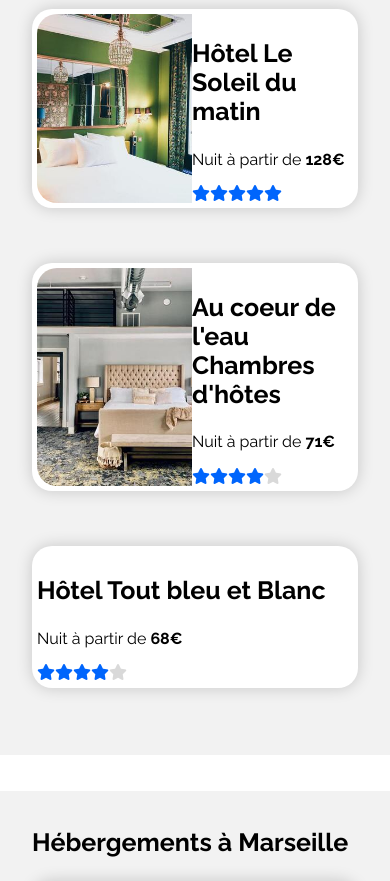
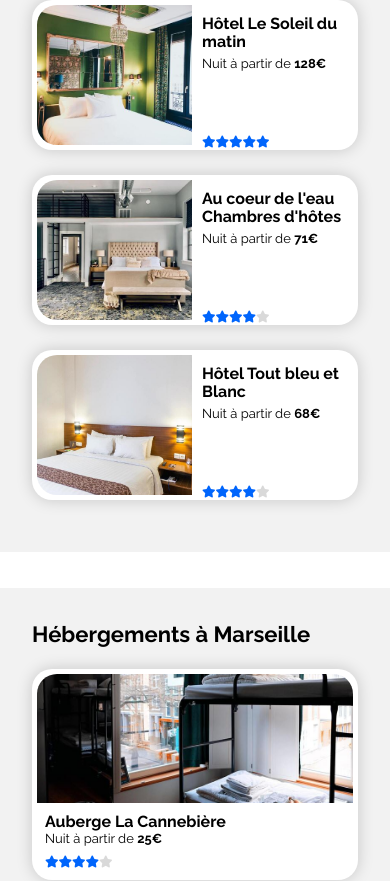
Before and after one commit to TheWizardJr/OpenClassrooms_Projet.2, a plain HTML site: page index.html in a window 390 px wide. Shown: the part 831-1712 px from the top of the page. Drawn offline with Linux system fonts and the light colour scheme.

Commit message:
end results

```diff
--- a/css/smartphone.css
+++ b/css/smartphone.css
@@ -35,6 +35,11 @@
 
   /*MEDIA QUERIES SEARCH 768px*/
 
+    #search{
+      display: flex;
+      justify-content: center;
+    }
+
 
     #search button i {
       display: flex;
@@ -66,7 +71,6 @@
 
   .cards_populaire{
     flex-direction: column;
-    margin-bottom: 30px;
   }
 
   .cards_hebergement{
@@ -74,6 +78,7 @@
 
   }
 
-  .cards_hebergement img{
-    height: 150px;
+  .cards_hebergement div{
+    width: 100%;
+  }
 }
--- a/css/style.css
+++ b/css/style.css
@@ -32,7 +32,6 @@ nav a {
 #logo {
   width: 100px;
   margin-right: auto;
-  padding-lft: 16px;
   padding-top: 44px;
 }
 
@@ -46,7 +45,7 @@ nav div a:hover {
 /* SEARCH */
 
 .search_filtres{
-  padding: 0px 60px;
+  padding: 0px 50px;
 }
 
 section h1 {
@@ -160,7 +159,7 @@ section h1 {
 /* HEBERGEMENT */
 
 .container_hebergement{
-  padding: 0px 60px;
+  padding: 0px 50px;
   display: flex;
   gap: 36px;
 }
@@ -182,7 +181,7 @@ section h1 {
 .container_hebergement a{
   color: inherit;
   text-decoration: none;
-  font-weight: 800;
+  font-weight: 600;
 }
 
 .stars{
@@ -191,7 +190,7 @@ section h1 {
 }
 
 .container_hebergement h3{
-  font-size: 25px;
+  font-size: 22px;
 }
 
 /*HEBERGEMENT*/
@@ -201,14 +200,15 @@ section h1 {
 .cards_hebergement{
   display: flex;
   flex-wrap: wrap;
-  justify-content: space-around;
+  justify-content: space-between;
   margin-bottom: 15px;
 }
 
-.cards_hebergement div{
+.cards_hebergement > div{
   background-color: white;
   border-radius: 20px;
-  flex-basis: 32%;
+  width: 30%;
+  height: 211px;
   padding: 5px;
   box-shadow: 0 0 16px #0000002e;
   margin-bottom: 25px;
@@ -237,22 +237,22 @@ section h1 {
 }
 
 .cards_hebergement h3{
-  font-size: 18px;
+  font-size: 16px;
   padding-top: 5px;
   padding-left: 8px;
   margin: 0px;
 }
 
 .cards_hebergement p{
-  font-size: 15px;
-  padding-top: 5px;
+  font-size: 13px;
+  padding-top: 1px;
   padding-bottom: 5px;
   padding-left: 8px;
   margin: 0px;
 }
 
 .cards_hebergement span{
-  font-size: 13px;
+  font-size: 12px;
   padding-left: 8px;
 }
 
@@ -263,12 +263,14 @@ section h1 {
   flex-direction: column;
   margin-bottom: 15px;
 }
+.text_logement{
+  margin-left: 10px;
+}
 
 .cards_populaire > div{
   display: flex;
   background-color: white;
   border-radius: 20px;
-  flex-bais: 32%;
   padding: 5px;
   box-shadow: 0 0 16px #0000002e;
   height: 150px;
@@ -291,3 +293,69 @@ section h1 {
   width: 155px;
   object-fit: cover;
 }
+
+.cards_populaire h3{
+  font-size: 16px;
+  margin-top: 10px;
+  margin-bottom: 5px;
+}
+
+.cards_populaire p{
+  font-size: 13px;
+  margin-top: 0px;
+  margin-bottom: 0px;
+}
+
+.cards_populaire span{
+  font-size: 12px;
+}
+
+.allignement_star{
+  position: relative;
+  top: 50px;
+}
+
+.allignement_stars{
+  position: relative;
+  top: 70px;
+}
+
+@media screen and (max-width: 1406px) {
+
+  .allignement_stars{
+    position: relative;
+    top: 54px;
+  }
+}
+
+@media screen and (max-width: 1268px) {
+
+  .allignement_star{
+    position: relative;
+    top: 30px;
+  }
+}
+
+@media screen and (max-width: 1224px) {
+
+  .allignement_stars{
+    position: relative;
+    top: 40px;
+  }
+}
+
+@media screen and (max-width: 1208px) {
+
+  .allignement_star{
+    position: relative;
+    top: 10px;
+  }
+}
+
+@media screen and (max-width: 1185px) {
+
+  .allignement_stars{
+    position: relative;
+    top: 20px;
+  }
+}
--- a/css/tablette.css
+++ b/css/tablette.css
@@ -4,7 +4,6 @@
 
     #search {
       display: flex;
-      justify-content: center;
     }
 
     #title {
@@ -43,14 +42,12 @@
     /* MEDIA QUERIES MINI CARDS */
 
     .cards_populaire{
-      flex-direction: row;
+      flex-direction: column;
       justify-content: space-around;
-      gap: 30px;
-      margin-bottom: 30px;
     }
 
-    .cards_populaire div{
-      flex-basis: 100%;
+    .cards_populaire span{
+      position: relative;
+      top: 60px;
     }
-
 }
--- a/index.html
+++ b/index.html
@@ -114,25 +114,26 @@
             <div class="cards_populaire">
               <div>
                 <img src="images/hebergements/4_small/emile-guillemot-Bj_rcSC5XfE-unsplash.jpg" alt="Soleil du matin">
-                <div>
+                <div class="text_logement">
                   <h3>Hôtel Le Soleil du matin</h3>
                   <p>Nuit à partir de <strong>128€</strong></p>
-                  <span><i class="fa-solid fa-star"></i><i class="fa-solid fa-star"></i><i class="fa-solid fa-star"></i><i class="fa-solid fa-star"></i><i class="fa-solid fa-star"></i></span></div>
+                  <span class="allignement_stars"><i class="fa-solid fa-star"></i><i class="fa-solid fa-star"></i><i class="fa-solid fa-star"></i><i class="fa-solid fa-star"></i><i class="fa-solid fa-star"></i></span>
+                </div>
               </div>
               <div>
                 <img src="images/hebergements/4_small/aw-creative-VGs8z60yT2c-unsplash.jpg" alt="Coeur de l'eau">
-                <div>
+                <div class="text_logement">
                   <h3>Au coeur de l'eau Chambres d'hôtes</h3>
                   <p>Nuit à partir de <strong>71€</strong></p>
-                  <span><i class="fa-solid fa-star"></i><i class="fa-solid fa-star"></i><i class="fa-solid fa-star"></i><i class="fa-solid fa-star"></i><i id="grey" class="fa-solid fa-star"></i></span>
+                  <span class="allignement_star"><i class="fa-solid fa-star"></i><i class="fa-solid fa-star"></i><i class="fa-solid fa-star"></i><i class="fa-solid fa-star"></i><i id="grey" class="fa-solid fa-star"></i></span>
                 </div>
               </div>
               <div>
-
-                <div>
+                <img src="images/hebergements/4_small/febrian-zakaria-sjvU0THccQA-unsplash.jpg" alt="Bleu et Blanc">
+                <div class="text_logement">
                   <h3>Hôtel Tout bleu et Blanc</h3>
                   <p>Nuit à partir de <strong>68€</strong></p>
-                  <span><i class="fa-solid fa-star"></i><i class="fa-solid fa-star"></i><i class="fa-solid fa-star"></i><i class="fa-solid fa-star"></i><i id="grey" class="fa-solid fa-star"></i></span>
+                  <span class="allignement_stars"><i class="fa-solid fa-star"></i><i class="fa-solid fa-star"></i><i class="fa-solid fa-star"></i><i class="fa-solid fa-star"></i><i id="grey" class="fa-solid fa-star"></i></span>
                 </div>
               </div>
             </div>
```
